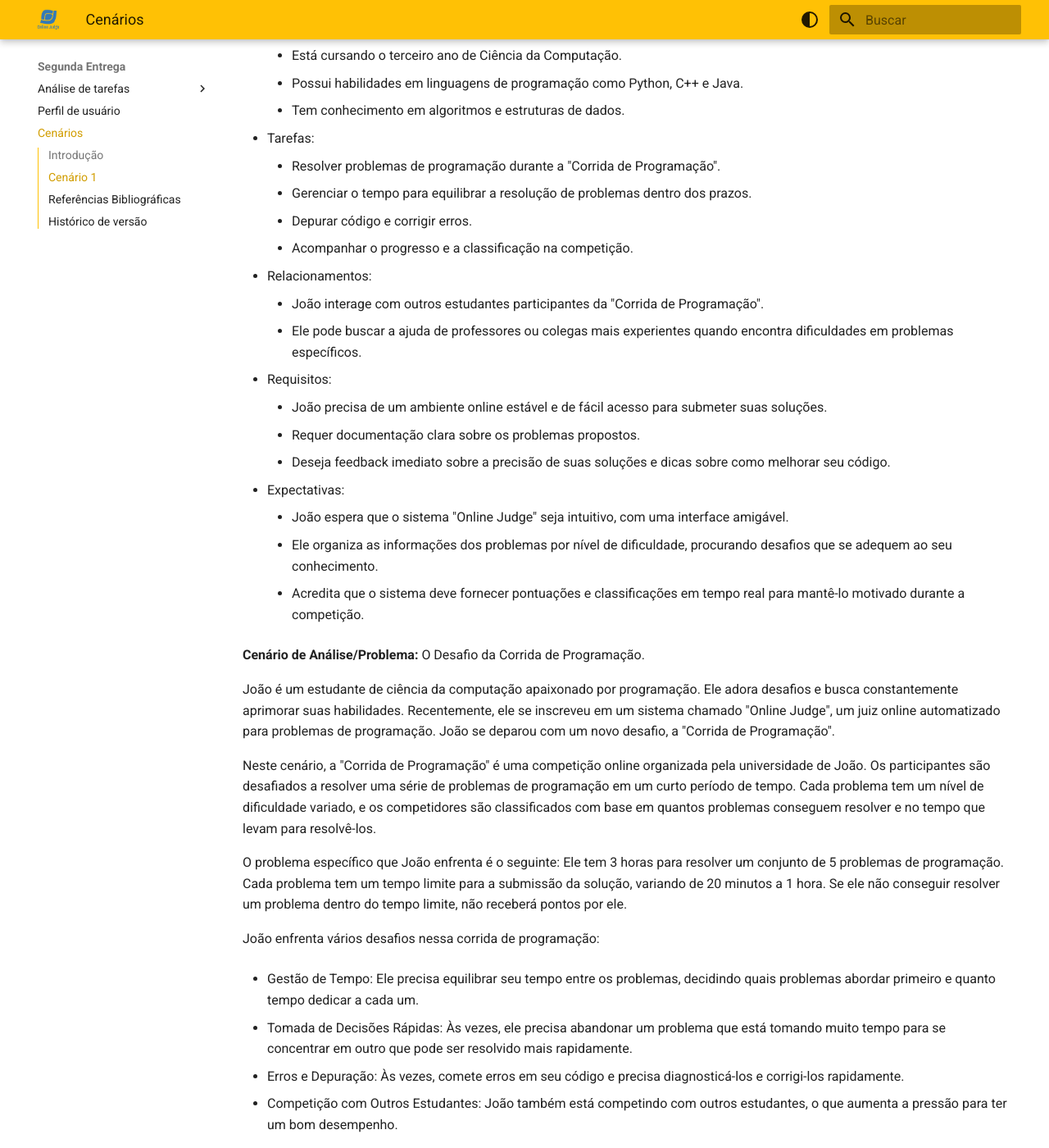
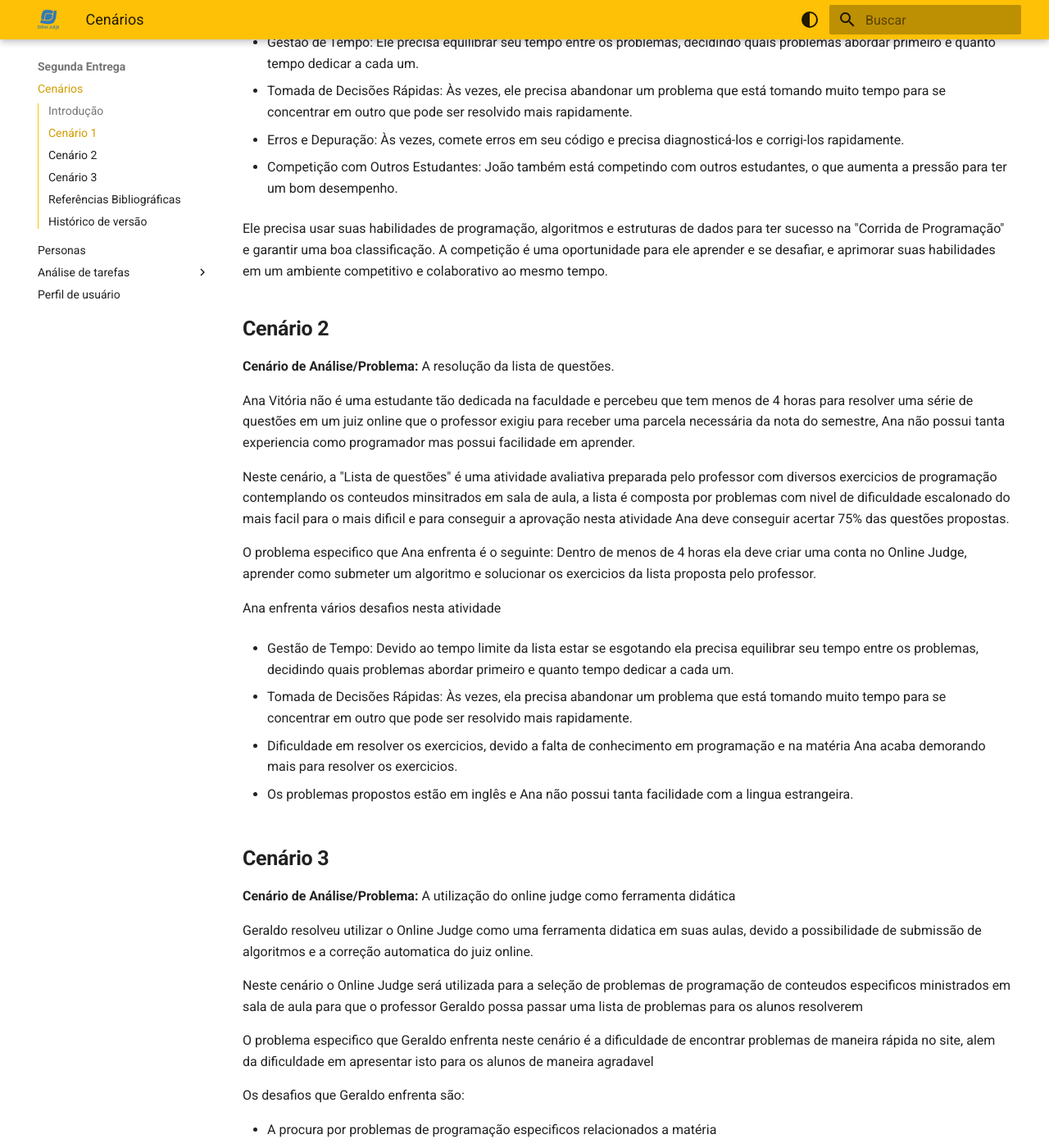
Before and after one commit to Interacao-Humano-Computador/2023.2-OnlineJudge, an MkDocs documentation site: the page built from docs/segunda-entrega/cenarios.md, in a window 1280 px wide and 1400 px high, scrolled down 879 px. Shown: the whole window at 82% size. Built offline with MkDocs 1.6.1 and Material for MkDocs 9.7.7, drawn with Linux system fonts in a browser that asks for light colours; some of the changed text lies outside the part shown.

Commit message:
Atualizando a pagina de cenários e de personas

```diff
--- a/docs/segunda-entrega/cenarios.md
+++ b/docs/segunda-entrega/cenarios.md
@@ -1,46 +1,10 @@
 # **Cenários de Análise/Problema**
 
 ## Introdução
+
 Estabelecer um contexto de cenário é uma etapa fundamental na concepção de qualquer projeto, uma vez que viabiliza a criação de um ambiente que reflete de maneira precisa e abrangente as circunstâncias em que uma situação particular ocorre. De acordo com especialistas em design de cenários, essa representação ajuda a compreender os elementos e variáveis envolvidos, tornando-se uma ferramenta essencial na análise de diferentes eventos e cenários. Essa abordagem facilita a visualização das interações, comportamentos e possíveis desdobramentos, auxiliando na tomada de decisões informadas e no planejamento de ações adequadas para alcançar os objetivos estabelecidos.
 
 ## **Cenário 1**
-**Persona:** João, o Estudante de Ciência da Computação.
-
-- Identidade:
-    - Nome e Sobrenome: João da Silva Matos
-    - Idade e Dados Demográficos: 22 anos, estudante universitário de ciência da computação.
-    - Foto: (vai ser adicionado uma foto)
-    - Status: Estudante universitário, representando o usuário principal do sistema "Online Judge".
-
-- Objetivos:
-    - João busca aprimorar suas habilidades de programação.
-    - Ele deseja obter uma boa classificação na "Corrida de Programação" da universidade.
-    - Almeja ganhar reconhecimento entre seus pares e possivelmente atrair oportunidades de estágio ou emprego na área de tecnologia.
-
-- Habilidades:
-    - Está cursando o terceiro ano de Ciência da Computação.
-    - Possui habilidades em linguagens de programação como Python, C++ e Java.
-    - Tem conhecimento em algoritmos e estruturas de dados.
-
-- Tarefas:
-    - Resolver problemas de programação durante a "Corrida de Programação".
-    - Gerenciar o tempo para equilibrar a resolução de problemas dentro dos prazos.
-    - Depurar código e corrigir erros.
-    - Acompanhar o progresso e a classificação na competição.
-
-- Relacionamentos:
-    - João interage com outros estudantes participantes da "Corrida de Programação".
-    - Ele pode buscar a ajuda de professores ou colegas mais experientes quando encontra dificuldades em problemas específicos.
-
-- Requisitos:
-    - João precisa de um ambiente online estável e de fácil acesso para submeter suas soluções.
-    - Requer documentação clara sobre os problemas propostos.
-    - Deseja feedback imediato sobre a precisão de suas soluções e dicas sobre como melhorar seu código.
-
-- Expectativas:
-    - João espera que o sistema "Online Judge" seja intuitivo, com uma interface amigável.
-    - Ele organiza as informações dos problemas por nível de dificuldade, procurando desafios que se adequem ao seu conhecimento.
-    - Acredita que o sistema deve fornecer pontuações e classificações em tempo real para mantê-lo motivado durante a competição.
 
 **Cenário de Análise/Problema:** O Desafio da Corrida de Programação.
 
@@ -62,11 +26,50 @@ João enfrenta vários desafios nessa corrida de programação:
 
 Ele precisa usar suas habilidades de programação, algoritmos e estruturas de dados para ter sucesso na "Corrida de Programação" e garantir uma boa classificação. A competição é uma oportunidade para ele aprender e se desafiar, e aprimorar suas habilidades em um ambiente competitivo e colaborativo ao mesmo tempo.
 
+## **Cenário 2**
+
+**Cenário de Análise/Problema:** A resolução da lista de questões.
+
+Ana Vitória não é uma estudante tão dedicada na faculdade e percebeu que tem menos de 4 horas para resolver uma série de questões em um juiz online que o professor exigiu para receber uma parcela necessária da nota do semestre, Ana não possui tanta experiencia como programador mas possui facilidade em aprender.
+
+Neste cenário, a "Lista de questões" é uma atividade avaliativa preparada pelo professor com diversos exercicios de programação contemplando os conteudos minsitrados em sala de aula, a lista é composta por problemas com nivel de dificuldade escalonado do mais facil para o mais dificil e para conseguir a aprovação nesta atividade Ana deve conseguir acertar 75% das questões propostas.
+
+O problema especifico que Ana enfrenta é o seguinte: Dentro de menos de 4 horas ela deve criar uma conta no Online Judge, aprender como submeter um algoritmo e solucionar os exercicios da lista proposta pelo professor.
+
+Ana enfrenta vários desafios nesta atividade
+
+- Gestão de Tempo: Devido ao tempo limite da lista estar se esgotando ela precisa equilibrar seu tempo entre os problemas, decidindo quais problemas abordar primeiro e quanto tempo dedicar a cada um.
+
+- Tomada de Decisões Rápidas: Às vezes, ela precisa abandonar um problema que está tomando muito tempo para se concentrar em outro que pode ser resolvido mais rapidamente.
+
+- Dificuldade em resolver os exercicios, devido a falta de conhecimento em programação e na matéria Ana acaba demorando mais para resolver os exercicios.
+
+- Os problemas propostos estão em inglês e Ana não possui tanta facilidade com a lingua estrangeira.
+
+## **Cenário 3**
+
+**Cenário de Análise/Problema:** A utilização do online judge como ferramenta didática
+
+Geraldo resolveu utilizar o Online Judge como uma ferramenta didatica em suas aulas, devido a possibilidade de submissão de algoritmos e a correção automatica do juiz online.
+
+Neste cenário o Online Judge será utilizada para a seleção de problemas de programação de conteudos especificos ministrados em sala de aula para que o professor Geraldo possa passar uma lista de problemas para os alunos resolverem
+
+O problema especifico que Geraldo enfrenta neste cenário é a dificuldade de encontrar problemas de maneira rápida no site, alem da dificuldade em apresentar isto para os alunos de maneira agradavel
+
+Os desafios que Geraldo enfrenta são:
+
+- A procura por problemas de programação especificos relacionados a matéria
+- A aceitação dos alunos com a ferramenta
+- A verificação de quem envia submissões nos problemas
+
 ## Referências Bibliográficas
+
+
 > BARBOSA, S. D. J.; SILVA, B. S. Interação Humano-Computador. Rio de Janeiro: Elsevier, 2011.
 
 ## Histórico de versão
 
 | Versão |    Data    |                  Descrição                   |         Responsáveis          |    Revisor    |
 | :----: | :--------: | :------------------------------------------: | :---------------------------: | :-----------: |
-|  1.0   | 15/10/2023 | Inicialização da página de perfil de usuário | [Henrique Torres](https://github.com/henriqtorresl), [Pablo Guilherme](https://github.com/PabloGJBS) |  |
+|  1.0   | 15/10/2023 | Inicialização da página de perfil de usuário | [Henrique Torres](https://github.com/henriqtorresl), [Pablo Guilherme](https://github.com/PabloGJBS) |  [Suzane Duarte](https://github.com/suzaneduarte)|
+|  1.1   | 16/10/2023 | Atualização da pagina de cenários | [Pablo Guilherme](https://github.com/PabloGJBS) | [Suzane Duarte](https://github.com/suzaneduarte) |
--- a/mkdocs.yml
+++ b/mkdocs.yml
@@ -17,11 +17,13 @@ nav:
       - Processo de Design: primeira-entrega/processo-design.md
       - Cronograma das Atividades: primeira-entrega/cronograma-atividades.md
   - Segunda Entrega:
+      - Cenários: segunda-entrega/cenarios.md
+      - Personas: segunda-entrega/personas.md
       - Análise de tarefas:
           - Análise Hierárquica de Tarefas (HTA): segunda-entrega/analise-tarefas/HTA.md
           - GOMS: segunda-entrega/analise-tarefas/GOMS.md
       - Perfil de usuário: segunda-entrega/perfil_usuario.md
-      - Cenários: segunda-entrega/cenarios.md
+
 
 theme:
   name: material
```
Also changed, not shown: docs/segunda-entrega/personas.md (added, +83 -0 lines), docs/assets/images/persona2.png (added), docs/assets/images/persona3.png (added), 1 other file.
